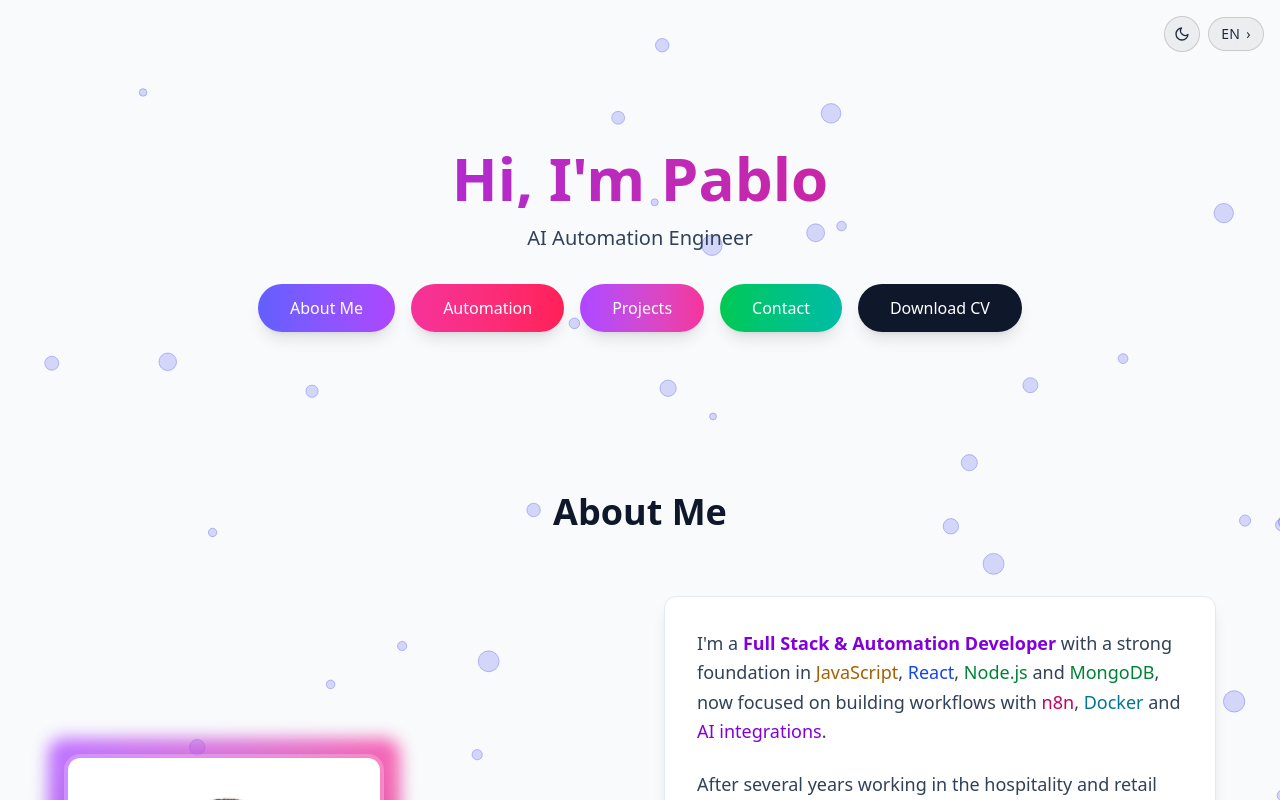
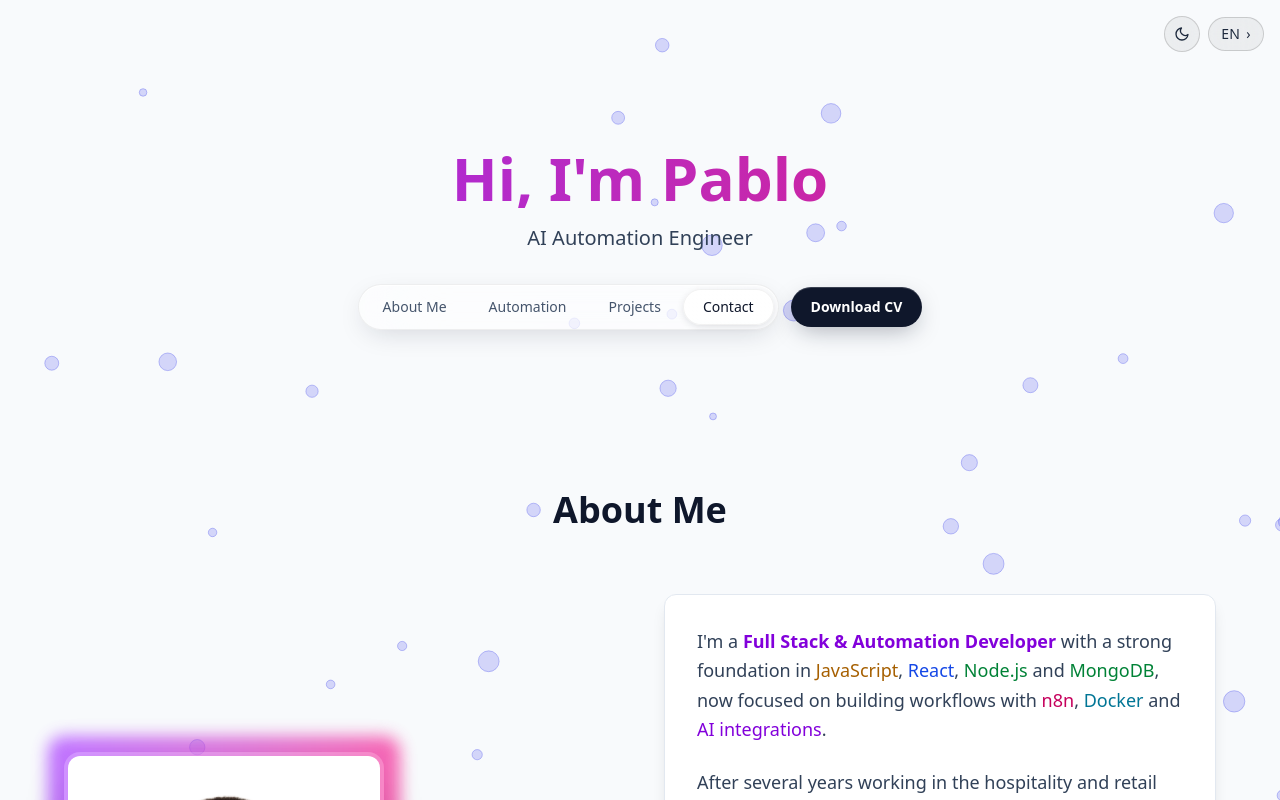
Before and after one commit to pablojvm/PVM-PersonalPage, a React (Vite) app: page / in a window 1280 px wide. Shown: the top 800 px of the page. Built offline with nearby package versions, Linux system fonts and the light colour scheme.

Commit message:
rediseño navbar

```diff
--- a/src/App.jsx
+++ b/src/App.jsx
@@ -3,6 +3,7 @@ import { AnimatePresence, motion as Motion } from "framer-motion";
 import { useLanguage } from "./contexts/LanguageContext";
 import { useTheme } from "./contexts/ThemeContext";
 import TopBar from "./components/TopBar";
+import HeroNav from "./components/HeroNav";
 import CallCenterDemo from "./components/demos/CallCenterDemo";
 import SchedulerDemo from "./components/demos/SchedulerDemo";
 import DocManagerDemo from "./components/demos/DocManagerDemo";
@@ -720,10 +721,51 @@ const App = () => {
   const canvasRef = useRef(null);
   const [isDownloading, setIsDownloading] = useState(false);
   const [activeDemo, setActiveDemo] = useState(null);
+  const [activeNav, setActiveNav] = useState("about");
   const { t } = useLanguage();
   const { isDark } = useTheme();
 
   useCanvasAnimation(canvasRef, isDark);
+
+  // Track which logical section is in view so the hero pill slides to it.
+  // Several real DOM sections map to the same nav slot (e.g. case-studies
+  // + automation both belong to the "automation" pill).
+  useEffect(() => {
+    const sectionToNav = {
+      about: "about",
+      tech: "about",
+      "case-studies": "automation",
+      automation: "automation",
+      proyectos: "projects",
+      contact: "contact",
+    };
+
+    const ratios = new Map();
+
+    const observer = new IntersectionObserver(
+      (entries) => {
+        entries.forEach((entry) => {
+          ratios.set(entry.target.id, entry.intersectionRatio);
+        });
+        let maxRatio = 0;
+        let next = null;
+        for (const [sectionId, ratio] of ratios) {
+          if (ratio > maxRatio) {
+            maxRatio = ratio;
+            next = sectionToNav[sectionId];
+          }
+        }
+        if (next && maxRatio > 0.15) setActiveNav(next);
+      },
+      { threshold: [0, 0.2, 0.4, 0.6, 0.8, 1] }
+    );
+
+    Object.keys(sectionToNav).forEach((id) => {
+      const el = document.getElementById(id);
+      if (el) observer.observe(el);
+    });
+    return () => observer.disconnect();
+  }, []);
 
   const proyectosI18n = t("projects.items");
   const proyectos = projectAssets.map((p, i) => ({
@@ -797,44 +839,43 @@ const App = () => {
           {t("hero.role")}
         </p>
 
-        <div className="flex flex-col sm:flex-row gap-4 justify-center items-center">
-          <button
-            onClick={() => scrollTo("#about")}
-            className="bg-gradient-to-r from-indigo-500 to-purple-500 px-8 py-3 rounded-full hover:scale-105 transition-all duration-300 shadow-lg hover:shadow-indigo-500/25 font-medium text-white"
-            aria-label={t("hero.ariaAbout")}
-          >
-            {t("hero.ctaAbout")}
-          </button>
-
-          <button
-            onClick={() => scrollTo("#case-studies")}
-            className="bg-gradient-to-r from-pink-500 to-rose-500 px-8 py-3 rounded-full hover:scale-105 transition-all duration-300 shadow-lg hover:shadow-pink-500/25 font-medium text-white"
-            aria-label={t("hero.ariaAutomation")}
-          >
-            {t("hero.ctaAutomation")}
-          </button>
-
-          <button
-            onClick={() => scrollTo("#proyectos")}
-            className="bg-gradient-to-r from-purple-500 to-pink-500 px-8 py-3 rounded-full hover:scale-105 transition-all duration-300 shadow-lg hover:shadow-purple-500/25 font-medium text-white"
-            aria-label={t("hero.ariaProjects")}
-          >
-            {t("hero.ctaProjects")}
-          </button>
-
-          <button
-            onClick={() => scrollTo("#contact")}
-            className="bg-gradient-to-r from-green-500 to-teal-500 px-8 py-3 rounded-full hover:scale-105 transition-all duration-300 shadow-lg hover:shadow-green-500/25 font-medium text-white"
-            aria-label={t("hero.ariaContact")}
-          >
-            {t("hero.ctaContact")}
-          </button>
+        <div className="flex flex-col sm:flex-row gap-3 sm:gap-3 justify-center items-center">
+          <HeroNav
+            activeId={activeNav}
+            onSelect={(id) => {
+              setActiveNav(id);
+              const target = {
+                about: "#about",
+                automation: "#case-studies",
+                projects: "#proyectos",
+                contact: "#contact",
+              }[id];
+              if (target) scrollTo(target);
+            }}
+            items={[
+              { id: "about", label: t("hero.ctaAbout"), ariaLabel: t("hero.ariaAbout") },
+              { id: "automation", label: t("hero.ctaAutomation"), ariaLabel: t("hero.ariaAutomation") },
+              { id: "projects", label: t("hero.ctaProjects"), ariaLabel: t("hero.ariaProjects") },
+              { id: "contact", label: t("hero.ctaContact"), ariaLabel: t("hero.ariaContact") },
+            ]}
+          />
 
           <button
             onClick={handleDownloadCV}
             disabled={isDownloading}
-            className="bg-white text-black px-8 py-3 rounded-full hover:scale-105 transition-all duration-300 shadow-lg hover:shadow-white/25 font-medium disabled:opacity-50 disabled:cursor-not-allowed
-                       theme-light:bg-slate-900 theme-light:text-white"
+            className="
+              px-5 py-2.5 rounded-full text-sm font-semibold whitespace-nowrap
+              bg-white text-slate-900
+              shadow-[inset_0_1px_0_0_rgba(255,255,255,0.7),0_8px_24px_-6px_rgba(255,255,255,0.25)]
+              hover:shadow-[inset_0_1px_0_0_rgba(255,255,255,0.7),0_12px_32px_-6px_rgba(255,255,255,0.35)]
+              hover:scale-[1.02] active:scale-[0.98]
+              transition-all duration-200
+              disabled:opacity-50 disabled:cursor-not-allowed
+              focus:outline-none focus-visible:ring-2 focus-visible:ring-white/60
+              theme-light:bg-slate-900 theme-light:text-white
+              theme-light:shadow-[inset_0_1px_0_0_rgba(255,255,255,0.18),0_8px_24px_-6px_rgba(15,23,42,0.35)]
+              theme-light:hover:shadow-[inset_0_1px_0_0_rgba(255,255,255,0.18),0_12px_32px_-6px_rgba(15,23,42,0.45)]
+            "
             aria-label={t("hero.ariaDownloadCV")}
           >
             {isDownloading ? t("hero.ctaDownloading") : t("hero.ctaDownloadCV")}
--- /dev/null
+++ b/src/components/HeroNav.jsx
@@ -0,0 +1,77 @@
+import { motion as Motion } from "framer-motion";
+
+/**
+ * HeroNav
+ *
+ * iOS-style segmented control with a sliding "liquid glass" pill that
+ * marks the active section. The pill animates between options using
+ * framer-motion's shared layoutId, so transitions feel like the iOS
+ * 26 Liquid Glass aesthetic: blurred glass surface, gentle spring,
+ * inner highlight, soft outer shadow.
+ *
+ * Props:
+ *   - items: [{ id, label, ariaLabel? }]
+ *   - activeId: id of the currently active item
+ *   - onSelect(id): called when the user clicks an item
+ *
+ * The active state is controlled by the parent so it can track scroll
+ * position via IntersectionObserver.
+ */
+const HeroNav = ({ items, activeId, onSelect }) => (
+  <div
+    role="tablist"
+    aria-label="Section navigation"
+    className="
+      relative inline-flex items-center gap-0.5 p-1
+      rounded-full
+      bg-white/[0.08] backdrop-blur-2xl
+      border border-white/[0.14]
+      shadow-[inset_0_1px_0_0_rgba(255,255,255,0.18),0_12px_40px_-12px_rgba(0,0,0,0.55)]
+      theme-light:bg-white/55 theme-light:border-black/[0.06]
+      theme-light:shadow-[inset_0_1px_0_0_rgba(255,255,255,0.95),0_8px_28px_-8px_rgba(15,23,42,0.18)]
+    "
+  >
+    {items.map((item) => {
+      const isActive = item.id === activeId;
+      return (
+        <button
+          key={item.id}
+          type="button"
+          role="tab"
+          aria-selected={isActive}
+          aria-label={item.ariaLabel || item.label}
+          onClick={() => onSelect?.(item.id)}
+          className="relative px-3.5 sm:px-5 py-2 text-sm font-medium whitespace-nowrap rounded-full focus:outline-none focus-visible:ring-2 focus-visible:ring-white/40"
+        >
+          {isActive ? (
+            <Motion.span
+              layoutId="hero-nav-active"
+              aria-hidden="true"
+              className="
+                absolute inset-0 rounded-full
+                bg-gradient-to-b from-white/[0.28] to-white/[0.10]
+                border border-white/[0.22]
+                shadow-[inset_0_1px_0_0_rgba(255,255,255,0.4),0_2px_10px_-2px_rgba(0,0,0,0.3)]
+                theme-light:from-white theme-light:to-white/70
+                theme-light:border-black/[0.05]
+                theme-light:shadow-[inset_0_1px_0_0_rgba(255,255,255,1),0_2px_8px_-2px_rgba(15,23,42,0.18)]
+              "
+              transition={{ type: "spring", bounce: 0.18, duration: 0.55 }}
+            />
+          ) : null}
+          <span
+            className={`relative transition-colors duration-200 ${
+              isActive
+                ? "text-white theme-light:text-slate-900"
+                : "text-white/65 hover:text-white theme-light:text-slate-600 theme-light:hover:text-slate-900"
+            }`}
+          >
+            {item.label}
+          </span>
+        </button>
+      );
+    })}
+  </div>
+);
+
+export default HeroNav;
```
